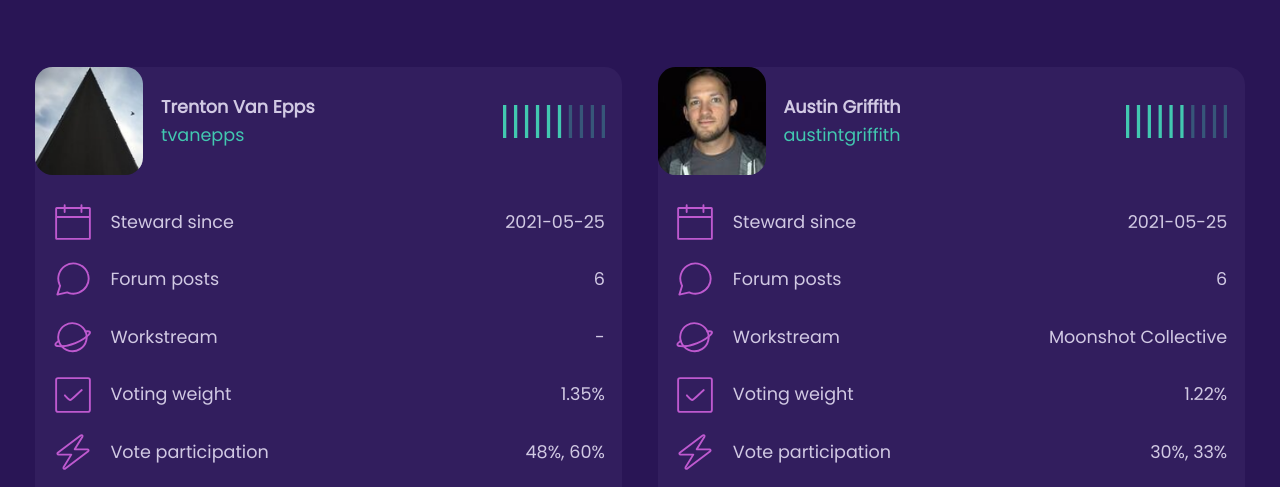
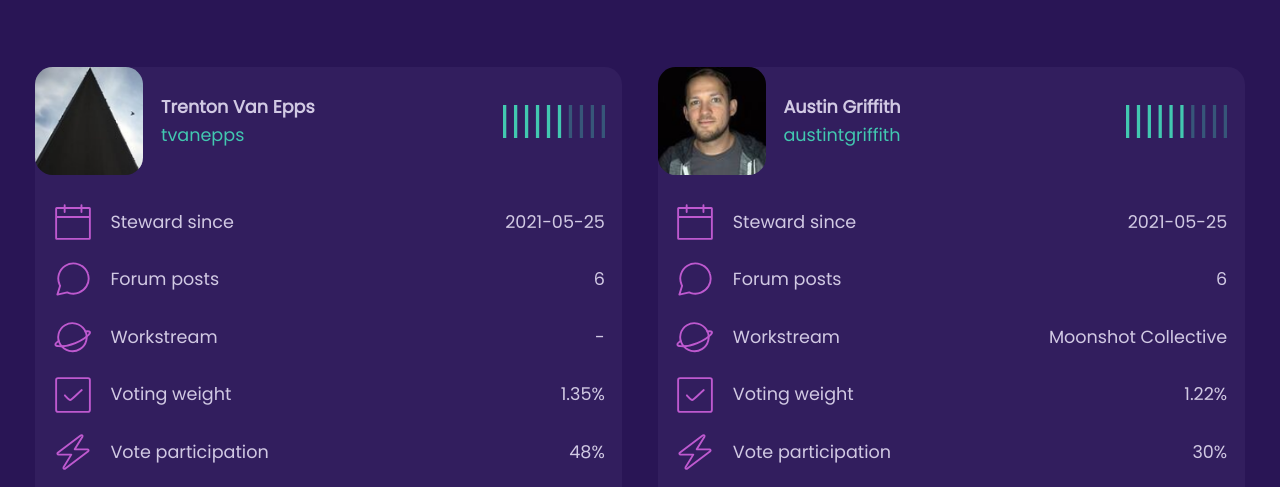
Before and after one commit to mmmgtc/stewards-v1.0, a plain HTML site: page index.html in a window 1280 px wide. Shown: the part 244-731 px from the top of the page. Drawn offline with nearby package versions, Linux system fonts and the light colour scheme.

Commit message:
removing tally metric % from view

```diff
--- a/assets/js/app.js
+++ b/assets/js/app.js
@@ -50,7 +50,6 @@ function init(){
 		clone.querySelector('#votingweight').innerHTML = steward.votingweight;
 
 		clone.querySelector('#participation_snapshot').innerHTML = steward.participation_snapshot;
-		clone.querySelector('#participation_tally').innerHTML = steward.participation_tally;
 
 		clone.querySelector('#delegate_button').href = tally_url;
 		clone.querySelector('#votingweight_url').href = tally_url;
--- a/index.html
+++ b/index.html
@@ -134,8 +134,7 @@
           <a href="https://snapshot.org/#/gitcoindao.eth" target="_blank">Vote participation</a>
         </div>
         <div class="value truncate">
-          <span id="participation_snapshot" class="percentage">33</span>,
-          <span id="participation_tally" class="percentage">33</span>
+          <span id="participation_snapshot" class="percentage">33</span>
         </div>
       </div>
 
```
